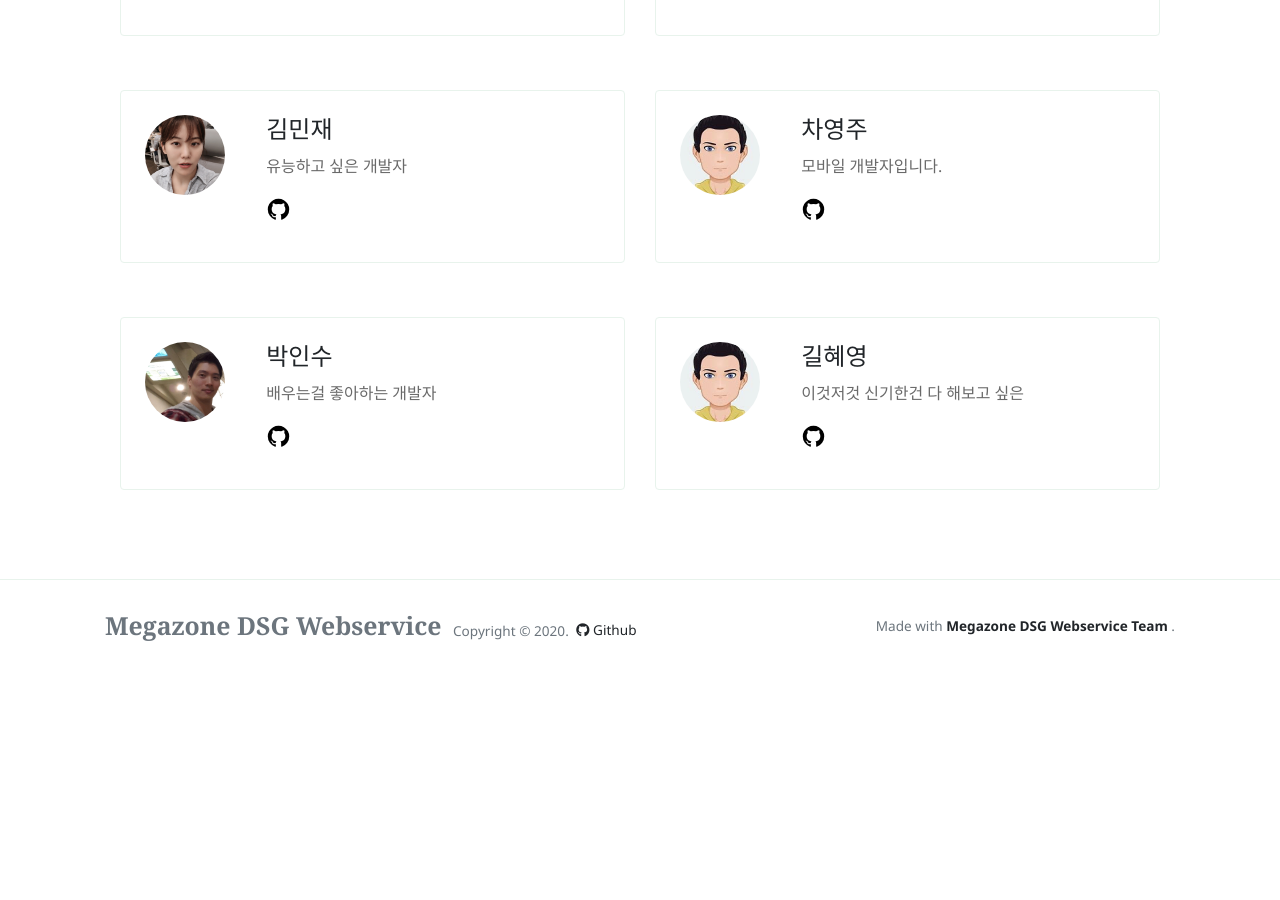
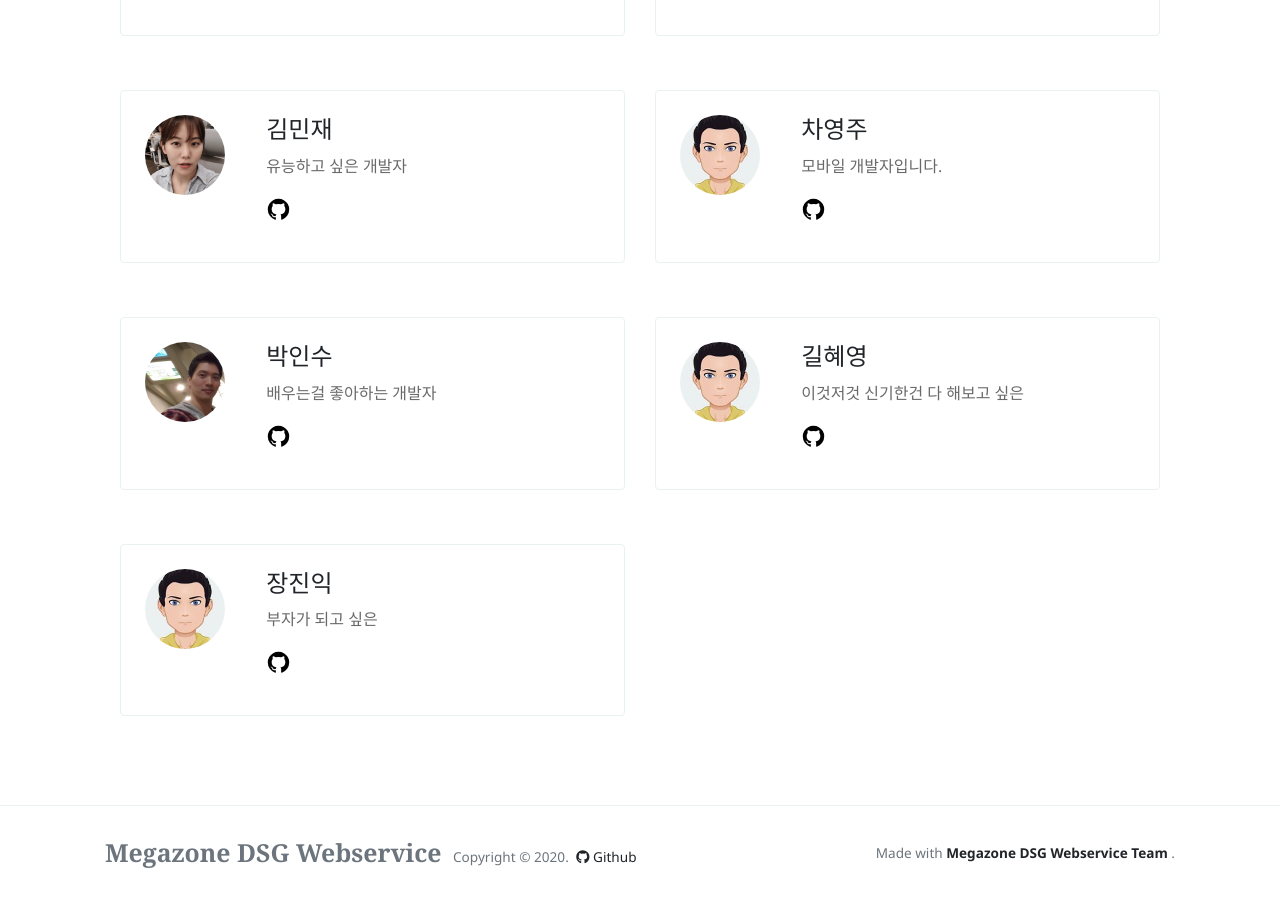
Before and after one commit to MegazoneDSG/megazonedsg.github.io, a Jekyll site: the page built from _pages/authors-list.html, in a window 1280 px wide and 900 px high, scrolled down 585 px. Built offline with Jekyll 4.4.1, drawn with Linux system fonts in a browser that asks for light colours; nearby versions of some CDN libraries; before the commit the page ends 1258 px from its top, so only the background shows below that.

Commit message:
Update _config.yml

```diff
--- a/_config.yml
+++ b/_config.yml
@@ -78,6 +78,13 @@ authors:
     email: gilhyeyeong@mz.ci.kr
     github_username: HYGill
 
+  jinikjang:
+    name: 장진익
+    bio: 부자가 되고 싶은
+    email: jijang@mz.co.kr
+    github_username: jangjinik
+    facebook_username:
+
 # Defaults
 defaults:
 
```
